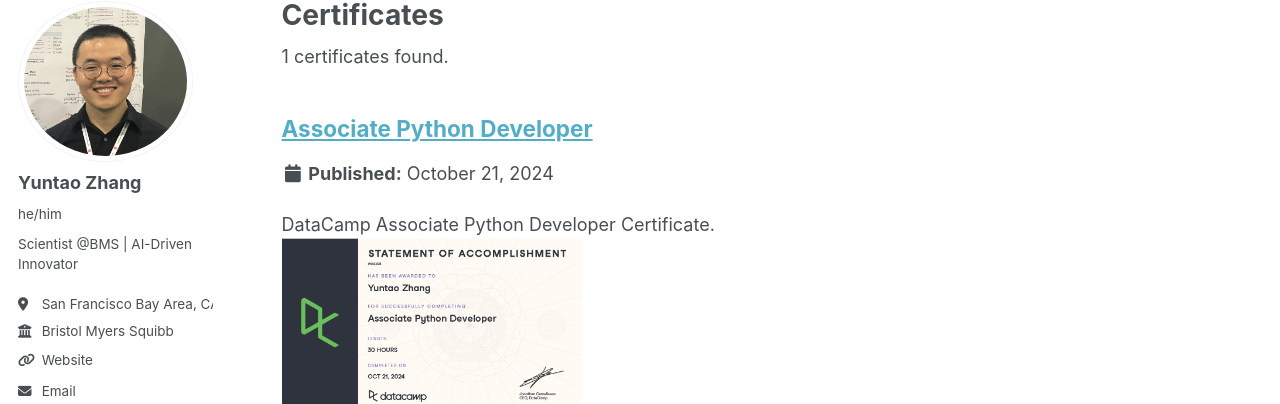
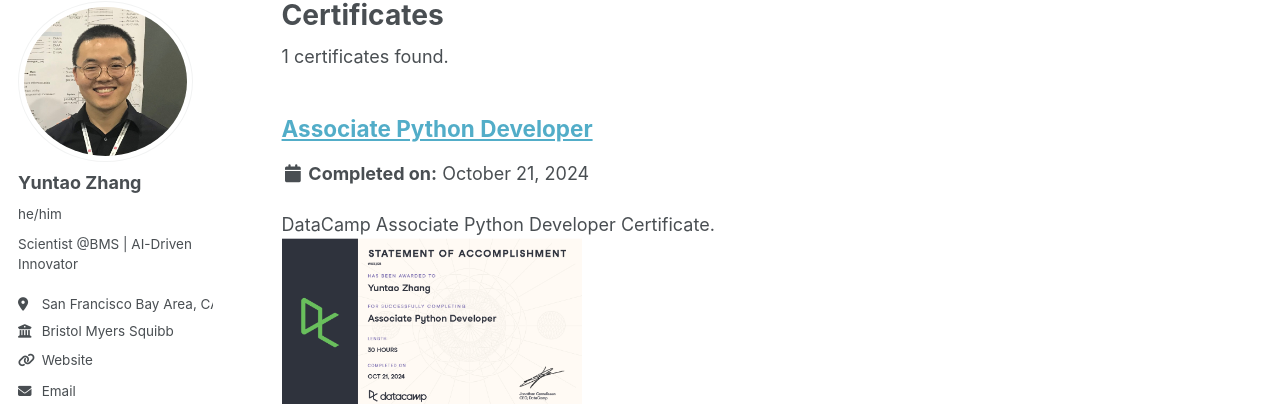
Before and after one commit to yuntaozhang999/yuntaozhang999.github.io, a Jekyll site: the page built from _pages/certificates.html, in a window 1280 px wide and 923 px high. Shown: the part 98-502 px from the top of the window. Built offline with Jekyll 4.4.1, drawn with Linux system fonts in a browser that asks for light colours; some web fonts are replaced.

Commit message:
Add completion date display for certificates in archive template

```diff
--- a/_includes/archive-single.html
+++ b/_includes/archive-single.html
@@ -42,6 +42,8 @@
           <p> {{ post.type }}, <i>{{ post.venue }}</i>, {{ post.date | default: "1900-01-01" | date: "%Y" }} </p>
         {% elsif post.collection == 'publications' %}
           <p>Published in <i>{{ post.venue }}</i>, {{ post.date | default: "1900-01-01" | date: "%Y" }} </p>
+        {% elsif post.collection == 'certificates' %}
+         <p class="page__date"><strong><i class="fa fa-fw fa-calendar" aria-hidden="true"></i> Completed on:</strong> <time datetime="{{ post.date | default: "1900-01-01" | date_to_xmlschema }}">{{ post.date | default: "1900-01-01" | date: "%B %d, %Y" }}</time></p>
         {% elsif post.date %}
          <p class="page__date"><strong><i class="fa fa-fw fa-calendar" aria-hidden="true"></i> {{ site.data.ui-text[site.locale].date_label | default: "Published:" }}</strong> <time datetime="{{ post.date | default: "1900-01-01" | date_to_xmlschema }}">{{ post.date | default: "1900-01-01" | date: "%B %d, %Y" }}</time></p>
         {% endif %}
```
